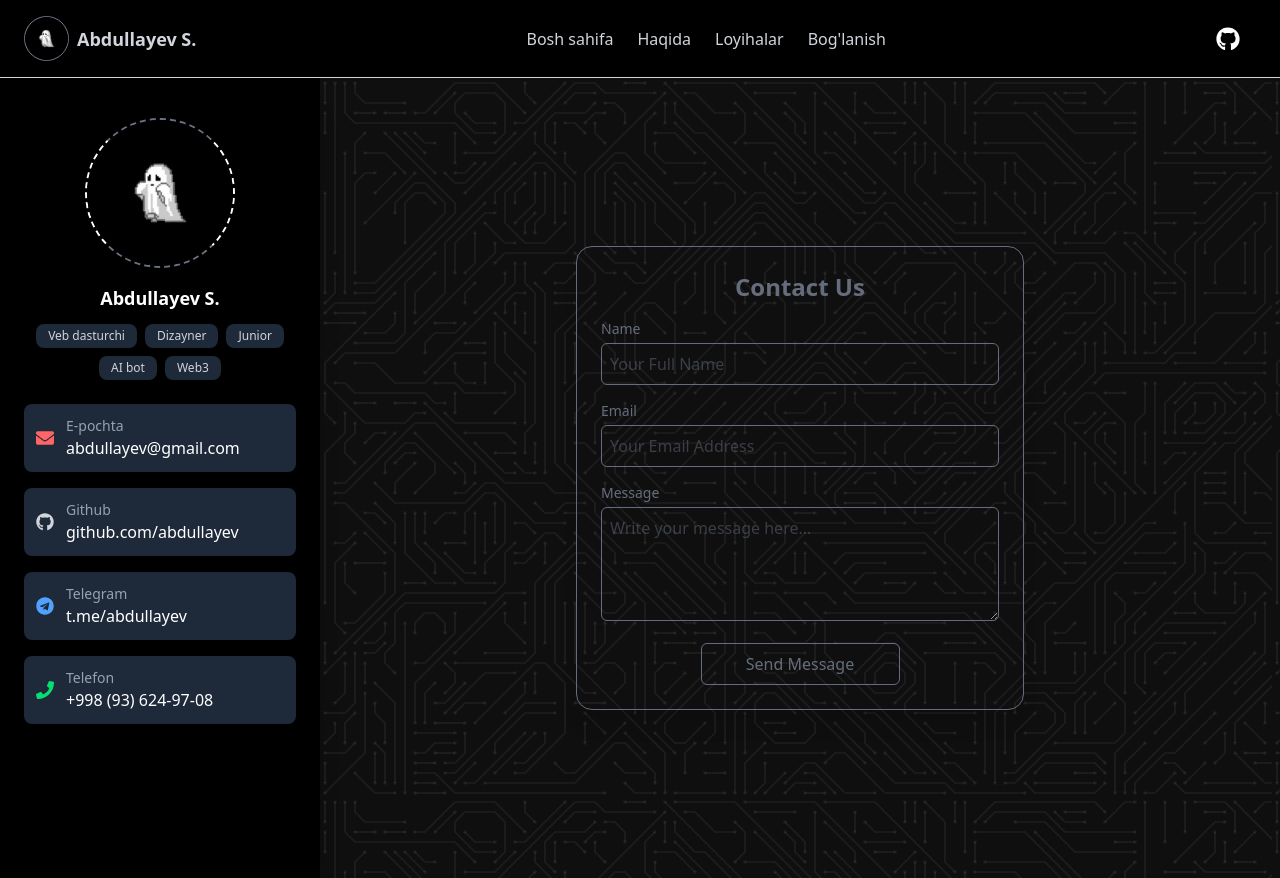
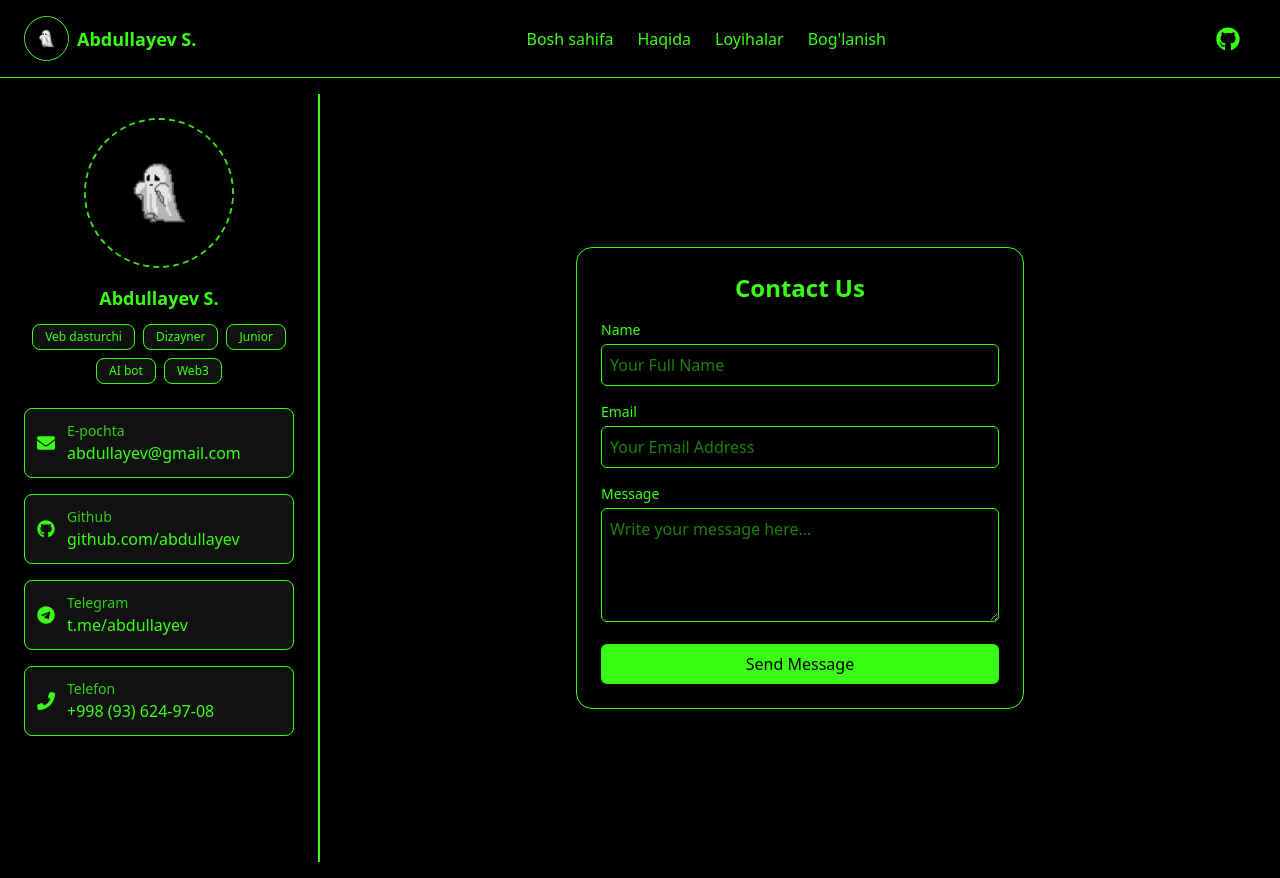
Before and after one commit to Abdul1ayev/Portfolio, a Next.js app: page /contact in a window 1280 px wide. Built offline with nearby package versions, Linux system fonts and the light colour scheme.

Commit message:
projectsPage

```diff
--- a/package.json
+++ b/package.json
@@ -16,7 +16,8 @@
     "next": "15.2.3",
     "react": "^19.0.0",
     "react-dom": "^19.0.0",
-    "react-icons": "^5.5.0"
+    "react-icons": "^5.5.0",
+    "rodal": "^2.1.0"
   },
   "devDependencies": {
     "@eslint/eslintrc": "^3",
--- a/src/app/_components/Navbar.tsx
+++ b/src/app/_components/Navbar.tsx
@@ -7,17 +7,19 @@ import Link from "next/link";
 
 const Navbar = () => {
   return (
-    <nav className="w-full border-b bg-black text-gray-300 px-6 py-4 shadow-md">
+    <nav className="w-full border-b bg-[#000000] text-[#39FF14] px-6 py-4 shadow-md">
       <div className="w-full mx-auto flex items-center justify-between">
         <Link href="/" className="flex items-center space-x-2">
           <Image
             width={45}
             height={45}
-            className="rounded-full border border-gray-500 shadow-md hover:scale-105 transition-transform"
+            className="rounded-full border border-[#39FF14] shadow-md hover:scale-105 transition-transform"
             src="/Logo.jpg"
             alt="logo"
           />
-          <span className="text-lg font-semibold ">Abdullayev S.</span>
+          <span className="text-lg font-semibold text-[#39FF14]">
+            Abdullayev S.
+          </span>
         </Link>
 
         <ul className="hidden md:flex space-x-6 text-base">
@@ -30,7 +32,7 @@ const Navbar = () => {
             <li key={index}>
               <Link
                 href={item.path}
-                className="cursor-pointer border-b-2 border-transparent hover:border-emerald-500 hover:text-white transition-all duration-300 pb-1"
+                className="cursor-pointer border-b-2 border-transparent hover:border-[#39FF14] hover:text-white transition-all duration-300 pb-1"
               >
                 {item.name}
               </Link>
@@ -43,11 +45,11 @@ const Navbar = () => {
             href="https://github.com/"
             target="_blank"
             rel="noopener noreferrer"
-            className="text-white text-2xl hover:text-gray-400 transition-all duration-300"
+            className="text-[#39FF14] text-2xl hover:text-white transition-all duration-300"
           >
             <FaGithub />
           </Link>
-          <button className="md:hidden text-white text-2xl hover:text-gray-400 transition-all duration-300">
+          <button className="md:hidden text-[#39FF14] text-2xl hover:text-white transition-all duration-300">
             <FaBars />
           </button>
         </div>
--- a/src/app/_components/SideBar.tsx
+++ b/src/app/_components/SideBar.tsx
@@ -37,11 +37,11 @@ const App: React.FC = () => {
   if (!isClient) return null;
 
   return (
-    <div className="h-full flex flex-col bg-black  text-white p-4 items-center">
+    <div className="h-full flex flex-col bg-[#000000] text-[#39FF14] p-4 items-center">
       <div
-        className={`fixed top-0 left-0 w-72 h-full bg-black p-6 transition-transform duration-300 shadow-xl ${
+        className={`fixed top-0 left-0 w-72 h-full bg-[#000000] p-6 transition-transform duration-300 shadow-xl ${
           isOpen ? "translate-x-0" : "-translate-x-full"
-        } md:translate-x-0 md:relative md:w-80`}
+        } md:translate-x-0 md:relative md:w-80 border-r-2 border-[#39FF14]`}
       >
         <div className="flex flex-col items-center text-center">
           <Image
@@ -49,16 +49,18 @@ const App: React.FC = () => {
             alt="logo"
             width={150}
             height={150}
-            className="rounded-full border-2 border-b-gray-500 border-t-gray-500 border-dashed border-r-white border-l-white shadow-md"
+            className="rounded-full border-dashed opacity-90 border-2 border-[#39FF14] shadow-md"
           />
-          <h2 className="text-lg font-semibold mt-4">Abdullayev S.</h2>
+          <h2 className="text-lg font-semibold mt-4 text-[#39FF14]">
+            Abdullayev S.
+          </h2>
 
           <div className="flex flex-wrap gap-2 mt-3 justify-center">
             {["Veb dasturchi", "Dizayner", "Junior", "AI bot", "Web3"].map(
               (tag) => (
                 <span
                   key={tag}
-                  className="bg-gray-800 hover:bg-gray-700 cursor-pointer px-3 py-1 text-xs rounded-lg text-gray-300"
+                  className="bg-[#111111] hover:bg-[#39FF14]  cursor-pointer px-3 py-1 text-xs rounded-lg text-[#39FF14] hover:text-[#111111] border border-[#39FF14] hover:border-[#111111] transition-all duration-300"
                 >
                   {tag}
                 </span>
@@ -67,24 +69,24 @@ const App: React.FC = () => {
           </div>
         </div>
 
-        <div className="mt-6 space-y-4">
+        <div className="mt-6 space-y-4 ">
           <ContactItem
-            icon={<FaEnvelope className="text-red-400" />}
+            icon={<FaEnvelope className="text-[#39FF14]" />}
             title="E-pochta"
             info="abdullayev@gmail.com"
           />
           <ContactItem
-            icon={<FaGithub className="text-gray-300" />}
+            icon={<FaGithub className="text-[#39FF14]" />}
             title="Github"
             info="github.com/abdullayev"
           />
           <ContactItem
-            icon={<FaTelegram className="text-blue-400" />}
+            icon={<FaTelegram className="text-[#39FF14]" />}
             title="Telegram"
             info="t.me/abdullayev"
           />
           <ContactItem
-            icon={<FaPhone className="text-green-400" />}
+            icon={<FaPhone className="text-[#39FF14]" />}
             title="Telefon"
             info="+998 (93) 624-97-08"
           />
@@ -100,11 +102,15 @@ const ContactItem: React.FC<{
   info: string;
 }> = ({ icon, title, info }) => {
   return (
-    <div className="flex items-center gap-3 cursor-pointer p-3 bg-gray-800 rounded-lg shadow-sm hover:bg-gray-700 transition">
+    <div className="flex items-center gap-3 cursor-pointer p-3 bg-[#111111] rounded-lg shadow-md border border-[#39FF14] transition duration-300 ">
       <div className="text-lg">{icon}</div>
       <div>
-        <p className="text-sm text-gray-400">{title}</p>
-        <p className="text-md font-medium">{info}</p>
+        <p className="text-sm text-[#39FF14] opacity-80 transition duration-300 ">
+          {title}
+        </p>
+        <p className="text-md font-medium text-[#39FF14] transition duration-300 ">
+          {info}
+        </p>
       </div>
     </div>
   );
--- a/src/app/contact/page.tsx
+++ b/src/app/contact/page.tsx
@@ -43,22 +43,14 @@ const Page = () => {
   };
 
   return (
-    <div
-      className="flex items-center justify-center min-h-screen p-4 "
-      style={{
-        backgroundImage: "url('/Home.svg')",
-      }}
-    >
-      <section className="border-gray-500  border opacity-95 p-6 rounded-2xl shadow-xl w-full max-w-md">
-        <h1 className="text-2xl font-semibold text-center text-gray-500 mb-4">
+    <div className="flex items-center justify-center min-h-screen bg-[#000000] p-4">
+      <section className="border-[#39FF14] border p-6 rounded-2xl shadow-xl w-full max-w-md">
+        <h1 className="text-2xl font-semibold text-center text-[#39FF14] mb-4">
           Contact Us
         </h1>
         <form className="space-y-4" onSubmit={handleSubmit}>
           <div>
-            <label
-              htmlFor="name"
-              className="block text-sm font-medium text-gray-500"
-            >
+            <label htmlFor="name" className="block text-sm font-medium text-[#39FF14]">
               Name
             </label>
             <input
@@ -69,14 +61,11 @@ const Page = () => {
               value={formData.name}
               onChange={handleChange}
               required
-              className="w-full mt-1 p-2 border text-gray-500 rounded-md border-gray-500 focus:outline-none focus:border-gray-500"
+              className="w-full mt-1 p-2 border text-[#39FF14] bg-[#000000] rounded-md border-[#39FF14] focus:outline-none focus:border-[#39FF14]"
             />
           </div>
           <div>
-            <label
-              htmlFor="email"
-              className="block text-sm font-medium text-gray-500"
-            >
+            <label htmlFor="email" className="block text-sm font-medium text-[#39FF14]">
               Email
             </label>
             <input
@@ -87,14 +76,11 @@ const Page = () => {
               value={formData.email}
               onChange={handleChange}
               required
-              className="w-full mt-1 p-2 border text-gray-500 rounded-md border-gray-500 focus:outline-none focus:border-gray-500"
+              className="w-full mt-1 p-2 border text-[#39FF14] bg-[#000000] rounded-md border-[#39FF14] focus:outline-none focus:border-[#39FF14]"
             />
           </div>
           <div>
-            <label
-              htmlFor="message"
-              className="block text-sm font-medium text-gray-500"
-            >
+            <label htmlFor="message" className="block text-sm font-medium text-[#39FF14]">
               Message
             </label>
             <textarea
@@ -104,13 +90,13 @@ const Page = () => {
               value={formData.message}
               onChange={handleChange}
               required
-              className="w-full mt-1 p-2 border text-gray-500 rounded-md border-gray-500 focus:outline-none focus:border-gray-500"
+              className="w-full mt-1 p-2 border text-[#39FF14] bg-[#000000] rounded-md border-[#39FF14] focus:outline-none focus:border-[#39FF14]"
               rows={4}
             ></textarea>
           </div>
           <button
             type="submit"
-            className="w-1/2 mx-auto block text-gray-500 border hover:text-gray-700 py-2 rounded-md  transition duration-300"
+            className="w-full bg-[#39FF14] text-[#000000] py-2 rounded-md hover:bg-[#2ecc71] transition"
           >
             Send Message
           </button>
--- a/src/app/projects/page.tsx
+++ b/src/app/projects/page.tsx
@@ -1,11 +1,197 @@
-import React from 'react';
+"use client";
+import { createClient } from "@/supabase/client";
+import Image from "next/image";
+import Link from "next/link";
+import { useEffect, useState } from "react";
+import Rodal from "rodal";
+import "rodal/lib/rodal.css";
+
+const supabase = createClient();
+
+export type Project = {
+  id: string;
+  title: string;
+  description?: string;
+  image_url: string;
+  status: "Yuqori" | "Past" | "Boshqa";
+  tags: string[];
+  category: string;
+  project_url: string;
+};
 
 const Page = () => {
-    return (
-        <div>
-            <h1>Projects</h1>
-        </div>
-    );
-}
+  const [projects, setProjects] = useState<Project[]>([]);
+  const [showModal, setShowModal] = useState(false);
+  const [newProject, setNewProject] = useState<Partial<Project>>({ tags: [] });
+  const [imageFile, setImageFile] = useState<File | null>(null);
+
+  useEffect(() => {
+    fetchProjects();
+  }, []);
+
+  const fetchProjects = async () => {
+    const { data, error } = await supabase.from("projects").select("*");
+    if (error) console.error("Error fetching projects:", error);
+    else setProjects(data);
+  };
+
+  const handleImageUpload = async (
+    event: React.ChangeEvent<HTMLInputElement>
+  ) => {
+    const file = event.target.files?.[0];
+    if (!file) return;
+    setImageFile(file);
+  };
+
+  const handleAddProject = async () => {
+    if (
+      !newProject.title ||
+      !imageFile ||
+      !newProject.project_url ||
+      !newProject.category ||
+      !newProject.status
+    ) {
+      alert("Iltimos, barcha kerakli maydonlarni to'ldiring!");
+      return;
+    }
+
+    const filePath = `images/${Date.now()}-${imageFile.name}`;
+    const { data: uploadData, error: uploadError } = await supabase.storage
+      .from("projects")
+      .upload(filePath, imageFile);
+
+    if (uploadError) {
+      console.error("Rasm yuklashda xatolik:", uploadError);
+      alert("Rasm yuklab bo‘lmadi!");
+      return;
+    }
+
+    const { data: urlData } = supabase.storage
+      .from("projects")
+      .getPublicUrl(filePath);
+    const imageUrl = urlData.publicUrl;
+
+    const { error } = await supabase
+      .from("projects")
+      .insert([{ ...newProject, image_url: imageUrl }]);
+
+    if (error) {
+      console.error("Error adding project:", error);
+      alert("Loyihani qo‘shishda xatolik yuz berdi!");
+    } else {
+      fetchProjects();
+      setShowModal(false);
+      setNewProject({ tags: [] });
+      setImageFile(null);
+    }
+  };
+
+  return (
+    <div className="bg-black min-h-screen flex flex-col p-6 text-[#39FF14]">
+      <header className="w-full py-6 text-center text-4xl font-bold tracking-widest neon-glow">
+        LOYIHALAR
+      </header>
+
+      <div className="w-full flex justify-center mb-6">
+        <button
+          onClick={() => setShowModal(true)}
+          className="bg-[#39FF14] text-black px-8 py-3 text-lg rounded-lg font-semibold hover:bg-[#2EDC12] transition-all duration-300 neon-btn"
+        >
+          + Loyiha qo‘shish
+        </button>
+      </div>
+
+      <Rodal
+        visible={showModal}
+        onClose={() => setShowModal(false)}
+        customStyles={{
+          background: "#111",
+          padding: "20px",
+          borderRadius: "10px",
+        }}
+        width={400}
+        height={550}
+      >
+        <h2 className="text-[#39FF14] text-xl font-bold mb-4">
+          Loyiha qo‘shish
+        </h2>
+        <input type="text" placeholder="Sarlavha" className="neon-input" />
+        <textarea placeholder="Tavsif" className="neon-input" />
+        <input type="text" placeholder="Kategoriya" className="neon-input" />
+        <select className="neon-input">
+          <option value="">Holatni tanlang</option>
+          <option value="Yuqori">Yuqori</option>
+          <option value="Past">Past</option>
+          <option value="Boshqa">Boshqa</option>
+        </select>
+        <input type="text" placeholder="Teglar" className="neon-input" />
+        <input type="text" placeholder="Loyiha URL" className="neon-input" />
+        <input type="file" accept="image/*" className="neon-input" />
+        <button
+          onClick={() => setShowModal(false)}
+          className="neon-btn bg-red-500"
+        >
+          Bekor qilish
+        </button>
+        <button onClick={handleAddProject} className="neon-btn">
+          Qo‘shish
+        </button>
+      </Rodal>
+
+      <div className="grid grid-cols-1 md:grid-cols-2 lg:grid-cols-3 gap-6">
+        {projects.map((project) => {
+          const statusColor =
+            project.status === "Yuqori"
+              ? "bg-green-500 text-black"
+              : project.status === "Past"
+              ? "bg-red-500 text-white"
+              : "bg-gray-500 text-white";
+
+          return (
+            <div
+              key={project.id}
+              className="bg-[#0A0A0A] p-6 rounded-xl border-2 border-[#39FF14] shadow-lg hover:shadow-[0_0_25px_#39FF14] transition-all duration-300 "
+            >
+              <img
+                width={500}
+                height={500}
+                src={project.image_url}
+                alt={project.title}
+                className="w-full h-52 object-cover rounded-lg shadow-[0_0_20px_#39FF14]"
+              />
+
+              <div className="flex justify-between pr-2 pt-4 items-center">
+                <h3 className="text-[#39FF14] text-xl font-bold">
+                  {project.title}
+                </h3>
+                <span
+                  className={`px-3 py-1 rounded-full text-xs font-bold ${statusColor}`}
+                >
+                  {project.status}
+                </span>
+              </div>
+
+              <p className="text-gray-400 text-sm mt-2">
+                {project.description}
+              </p>
+
+              <p className="text-gray-400 text-xs mt-2 italic">
+                {project.tags.length > 0 ? `#${project.tags.join(" #")}` : ""}
+              </p>
+
+              <Link
+                href={project.project_url}
+                target="_blank"
+                className="mt-5 block text-center px-4 py-3 bg-[#39FF14] text-black font-semibold rounded-lg hover:bg-black hover:text-[#39FF14] border border-[#39FF14] transition-all duration-300 shadow-md"
+              >
+                Loyihani ko‘rish
+              </Link>
+            </div>
+          );
+        })}
+      </div>
+    </div>
+  );
+};
 
 export default Page;
```
Also changed, not shown: src/app/about/page.tsx (+17 -56 lines), src/app/page.tsx (+13 -14 lines), 1 other file (tests, documents, lock files or other folders).
